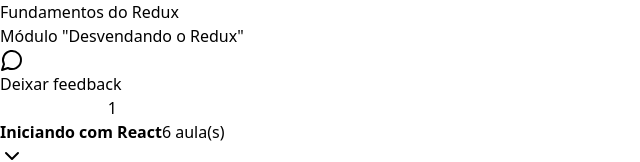
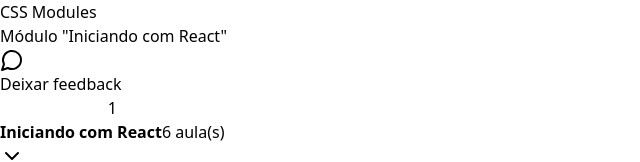
Before and after one commit to gustavo2892/study-redux, a React (Vite) app: page / in a window 1280 px wide. Shown: the top 162 px of the page, without its empty margins (0-640 px from the left). Built offline with nearby package versions, Linux system fonts and the light colour scheme.

Commit message:
Add highlight for current video

```diff
--- a/src/App.tsx
+++ b/src/App.tsx
@@ -1,6 +1,6 @@
 import './styles/global.css';
 
-import { Provider as ReduxProvider } from "react-redux";
+import { Provider as ReduxProvider } from 'react-redux';
 
 import { store } from "./store";
 import { Player } from "./pages/Player";
@@ -10,5 +10,5 @@
     <ReduxProvider store={store}>
       <Player />
     </ReduxProvider>
-  )
-}
+  );
+};
--- a/src/components/Header.tsx
+++ b/src/components/Header.tsx
@@ -1,8 +1,19 @@
+import { useAppSelector } from '../store';
+
 export function Header() {
+  const { currentModule, currentLesson } = useAppSelector(state => {
+    const { currentModuleIndex, currentLessonIndex } = state.player
+
+    const currentModule = state.player.course.modules[currentModuleIndex]
+    const currentLesson = currentModule.lessons[currentLessonIndex]
+
+    return { currentModule, currentLesson }
+  });
+
   return (
     <div className="flex flex-col gap-1">
-      <h1 className="text-2xl font-bold">Fundamentos do Redux</h1>
-      <span className="text-sm text-zinc-400">Módulo "Desvendando o Redux"</span>
+      <h1 className="text-2xl font-bold">{currentLesson.title}</h1>
+      <span className="text-sm text-zinc-400">Módulo "{currentModule.title}"</span>
     </div>
   );
 };
--- a/src/components/Lesson.tsx
+++ b/src/components/Lesson.tsx
@@ -1,15 +1,25 @@
-import { Video } from "lucide-react";
+import { PlayCircle, Video } from 'lucide-react';
 
 interface LessonProps {
   title: string;
   duration: string;
   onPlay: () => void;
+  isCurrent?: boolean;
 }
 
-export function Lesson({ title, duration, onPlay }: LessonProps) {
+export function Lesson({ title, duration, onPlay, isCurrent = false }: LessonProps) {
   return(
-    <button onClick={onPlay} className="flex items-center gap-3 text-sm text-zinc-400">
-      <Video className="w-4 h-4 text-zinc-500" />
+    <button
+      onClick={onPlay}
+      data-active={isCurrent}
+      disabled={isCurrent}
+      className="flex items-center gap-3 text-sm text-zinc-400 data-[active=true]:text-emerald-400 enabled:hover:text-zinc-100"
+    >
+      {isCurrent ? (
+        <PlayCircle className="w-4 h-4 text-emerald-400" />
+      ) : (
+        <Video className="w-4 h-4 text-zinc-500" />
+      )}
       <span>{title}</span>
       <span className="ml-auto font-mono text-xs text-zinc-500">{duration}</span>
     </button>
--- a/src/components/Module.tsx
+++ b/src/components/Module.tsx
@@ -3,7 +3,7 @@
 import { useDispatch } from 'react-redux';
 
 import { Lesson } from './Lesson';
-import { useAppSelector } from "../store";
+import { useAppSelector } from '../store';
 import { play } from '../store/slices/player';
 
 interface ModuleProps {
@@ -14,6 +14,12 @@
 
 export function Module({ moduleIndex, title, amountOfLessons }: ModuleProps) {
   const dispatch = useDispatch();
+
+  const { currentModuleIndex, currentLessonIndex } = useAppSelector(state => {
+    const { currentModuleIndex, currentLessonIndex } = state.player
+
+    return { currentModuleIndex, currentLessonIndex }
+  });
 
   const lessons = useAppSelector(state => {
     return state.player.course.modules[moduleIndex].lessons
@@ -36,12 +42,16 @@
       <Collapsible.Content>
         <nav className="relative flex flex-col gap-4 p-6">
           {lessons.map((lesson, lessonIndex) => {
+            const isCurrent = currentModuleIndex === moduleIndex &&
+              currentLessonIndex === lessonIndex
+
             return (
               <Lesson
                 key={lesson.id}
                 title={lesson.title}
                 duration={lesson.duration}
                 onPlay={() => dispatch(play([moduleIndex, lessonIndex]))}
+                isCurrent={isCurrent}
               />
             )
           })}
--- a/src/components/Video.tsx
+++ b/src/components/Video.tsx
@@ -1,6 +1,6 @@
 import ReactPlayer from 'react-player';
 
-import { useAppSelector } from "../store";
+import { useAppSelector } from '../store';
 
 export function Video() {
   const lesson = useAppSelector(state => {
@@ -10,7 +10,7 @@
       state.player.course.modules[currentModuleIndex].lessons[currentLessonIndex]
 
     return currentLesson
-  })
+  });
 
   return (
     <div className="w-full bg-zinc-950 aspect-video">
--- a/src/main.tsx
+++ b/src/main.tsx
@@ -6,4 +6,4 @@
   <React.StrictMode>
     <App />
   </React.StrictMode>,
-)
+);
--- a/src/pages/Player.tsx
+++ b/src/pages/Player.tsx
@@ -1,12 +1,12 @@
-import { MessageCircle } from "lucide-react";
+import { MessageCircle } from 'lucide-react';
 
 import { Header, Video, Module } from '../components';
-import { useAppSelector } from "../store";
+import { useAppSelector } from '../store';
 
 export function Player() {
   const modules = useAppSelector(state => {
     return state.player.course.modules
-  })
+  });
 
   return (
     <div className="h-screen bg-zinc-950 text-zinc-50 flex justify-center items-center">
--- a/src/store/index.ts
+++ b/src/store/index.ts
@@ -1,5 +1,5 @@
 import { configureStore } from '@reduxjs/toolkit';
-import { useSelector, TypedUseSelectorHook } from "react-redux";
+import { useSelector, TypedUseSelectorHook } from 'react-redux';
 
 import { player } from "./slices/player";
 
--- a/src/store/slices/player.ts
+++ b/src/store/slices/player.ts
@@ -1,4 +1,4 @@
-import { createSlice } from "@reduxjs/toolkit";
+import { createSlice } from '@reduxjs/toolkit';
 
 const playerSlice = createSlice({
   name: "player",
```
